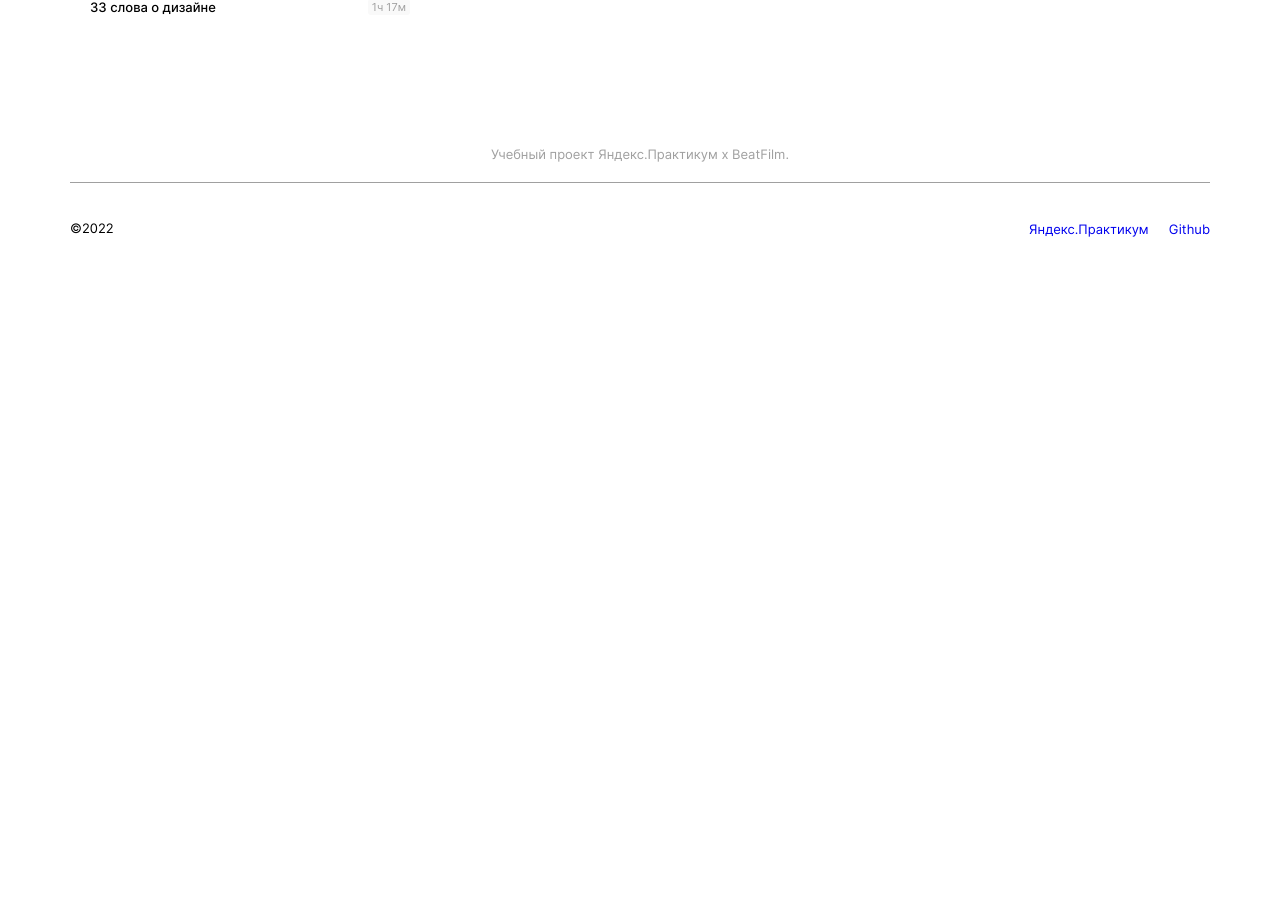
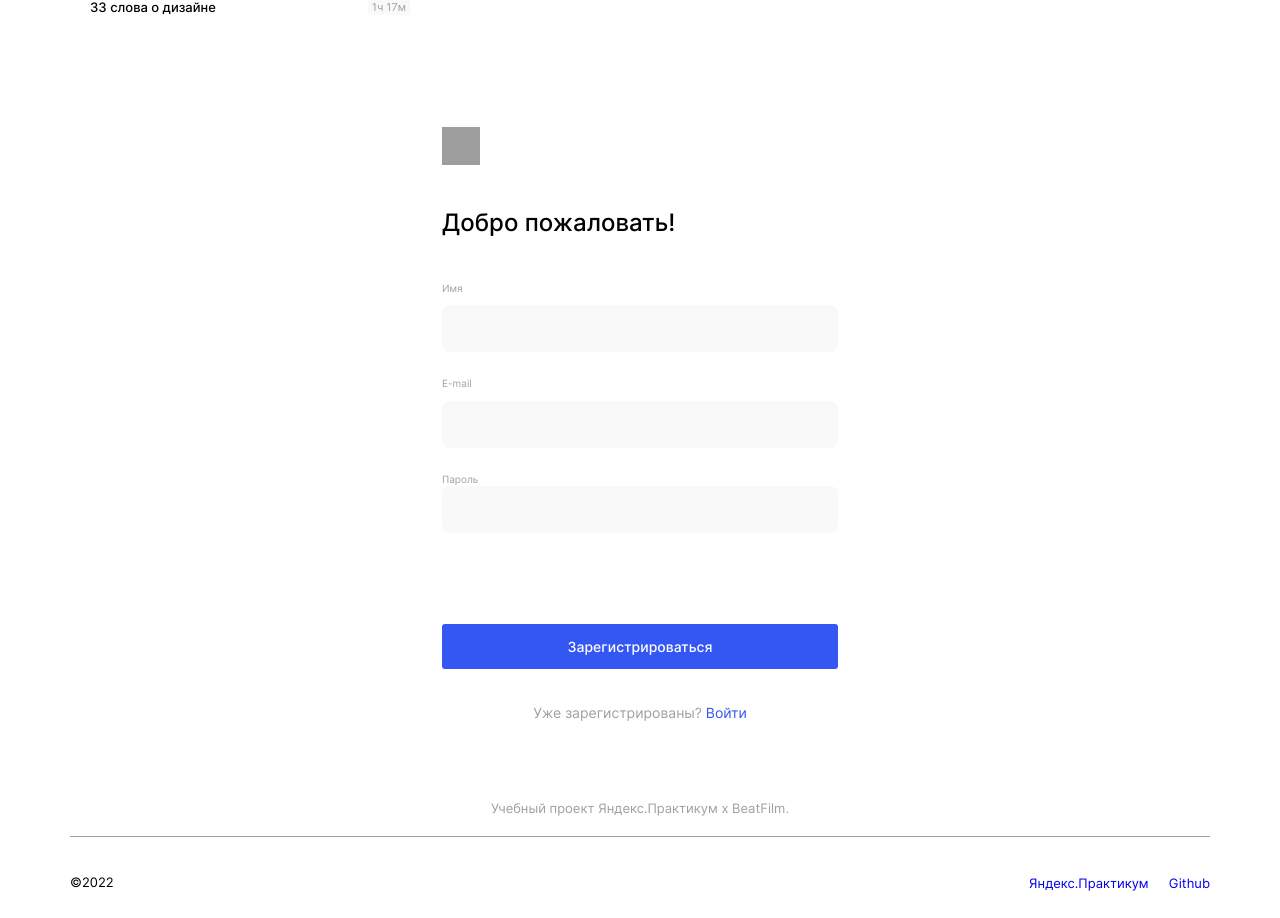
Before and after one commit to NadezhdaTerenteva/movies-explorer-frontend, a React (Create React App) app: page / in a window 1280 px wide. Shown: the part 4938-5856 px from the top of the page. Before the commit the page ends 5211 px from the top, so only its background shows below. Built offline with nearby package versions, Linux system fonts and the light colour scheme; grey boxes are pictures that could not be loaded.

Commit message:
Register

```diff
--- a/src/components/App/App.js
+++ b/src/components/App/App.js
@@ -3,8 +3,10 @@ import Movies from '../Movies/Movies';
 import SavedMovies from '../SavedMovies/SavedMovies';
 import Header from '../Header/Header';
 import Footer from '../Footer/Footer';
+import Register from '../Register/Register'
 
 import './App.css';
+;
 
 
 function App() {
@@ -15,6 +17,7 @@ function App() {
       </Main>
       <Movies></Movies>
       <SavedMovies></SavedMovies>
+      <Register></Register>
       <Footer></Footer>
     </div>
   );
--- a/src/components/Header/Header.css
+++ b/src/components/Header/Header.css
@@ -16,6 +16,11 @@
   margin-left: 70px;
   height: 38px;
   width: 38px;
+}
+
+.header__logo_in-forms {
+  margin-left: 0;
+  margin-bottom: 40px;
 }
 
 .header__buttons {
--- a/src/components/Register/Register.css
+++ b/src/components/Register/Register.css
@@ -0,0 +1,122 @@
+.register {
+  width: 100%;
+  max-width: 396px;
+  margin: 60px auto 0;
+}
+
+.register__header {
+  margin: 0;
+  padding: 0 0 40px 0;
+  font-style: normal;
+  font-weight: 500;
+  font-size: 24px;
+  line-height: 29px;
+  text-align: left;
+  color: #000000;
+}
+
+.register__input {
+  display: block;
+  width: 100%;
+  font-family: "Inter";
+  font-weight: 400;
+  font-size: 14px;
+  line-height: 16.94px;
+  background-color: #f9f9f9;
+  border-radius: 8px;
+  margin: 10px 0 20px;
+  padding: 15px;
+  outline: none;
+  border: none;
+  box-sizing: border-box;
+}
+
+.register__input:last-of-type {
+  margin: 0 0 91px;
+}
+
+.register__submit-button {
+  width: 100%;
+  height: 45px;
+  box-sizing: border-box;
+  margin-bottom: 16px;
+  padding: 0;
+  border: none;
+  border-radius: 3px;
+  background-color: #3456F3;
+  font-family: "Inter", Arial, sans-serif;
+  font-family: "Inter";
+  font-style: normal;
+  font-weight: 500;
+  font-size: 14px;
+  line-height: 17px;
+  text-align: center;
+  color: #ffffff;
+}
+
+.register__submit-button:hover {
+  opacity: 0.8;
+  cursor: pointer;
+}
+
+.register__caption {
+  width: 100%;
+  padding: 0;
+  margin-bottom: 70px;
+  font-family: "Inter";
+  font-style: normal;
+  font-weight: 400;
+  font-size: 14px;
+  line-height: 17px;
+  text-align: center;
+  color:#A0A0A0;
+}
+
+.register__caption-link {
+  text-decoration: none;
+  color: #3456F3;
+}
+
+.register__caption-link:hover {
+  opacity: 0.8;
+  cursor: pointer;
+}
+
+@media screen and (max-width: 470px) {
+  .register__input:last-of-type {
+    margin: 0 0 173px;
+  }
+  .register__submit-button {
+    width: 100%;
+    height: 46px;
+    font-size: 16px;
+    line-height: 19px;
+  }
+}
+
+@media screen and (max-width: 430px) {
+  .register {
+    width: 100%;
+    max-width: 260px;
+    margin-top: 40px;
+  }
+
+  .register__header {
+    width: 100%;
+    max-width: 260px;
+    margin-top: 40px;
+    padding: 0 0 40px 0;
+    font-size: 20px;
+    line-height: 24px;
+  }
+}
+
+/* вынести классы в отдельный элемент*/
+.form-label {
+  margin-bottom: 10px;
+  font-style: normal;
+  font-weight: 400;
+  font-size: 10px;
+  line-height: 12px;
+  color: #a0a0a0;
+}
--- a/src/components/Register/Register.js
+++ b/src/components/Register/Register.js
@@ -0,0 +1,82 @@
+import React, { useState } from "react";
+
+import Logo from '../../images/Logo-min.svg';
+
+function Register({ onRegister }) {
+  const [registerData, setRegisterData] = useState({
+    password: "",
+    email: "",
+  });
+
+  const [message, setMessage] = useState("");
+
+  const handleChange = (evt) => {
+    setMessage("");
+    const { name, value } = evt.target;
+    setRegisterData({
+      ...registerData,
+      [name]: value,
+    });
+  };
+
+  const handleSubmit = (evt) => {
+    evt.preventDefault();
+
+    onRegister(registerData).catch((err) =>
+      setMessage(err.message || "Что-то пошло не так")
+    );
+  };
+
+  return (
+    <div className="register">
+      <img src={Logo} alt="Лого" className="header__logo header__logo_in-forms"></img>
+      <h3 className="register__header">Добро пожаловать!</h3>
+      <form onSubmit={handleSubmit} className="register__form">
+        <label for="name" className="form-label">Имя</label>
+        <input
+          className="register__input"
+          type="text"
+          id="name"
+          name="name"
+          value={registerData.name || ""}
+          required
+          onChange={handleChange}
+        ></input>
+        <label for="email" className="form-label">E-mail</label>
+        <input
+          className="register__input"
+          type="email"
+          id="email"
+          name="email"
+          value={registerData.email || ""}
+          required
+          onChange={handleChange}
+        ></input>
+        <label for="password" className="form-label">Пароль</label>
+        <input
+          className="register__input"
+          type="password"
+          id="password"
+          name="password"
+          autoComplete="current-password"
+          value={registerData.password || ""}
+          minLength="6" maxLength="10"
+          required
+          onChange={handleChange}
+        ></input>
+        <button className="register__submit-button" type="submit">
+          Зарегистрироваться
+        </button>
+      </form>
+      <h4 className="register__caption">
+        Уже зарегистрированы?
+        <a className="register__caption register__caption-link">
+          {" "}
+          Войти
+        </a>
+      </h4>
+    </div>
+  );
+}
+
+export default Register;
--- a/src/index.css
+++ b/src/index.css
@@ -17,3 +17,4 @@
 @import url(./components/FilterCheckbox/FilterCheckbox.css);
 @import url(./components/Preloader/Preloader.css);
 @import url(./components/SavedMovies/SavedMovies.css);
+@import url(./components/Register/Register.css);
```
